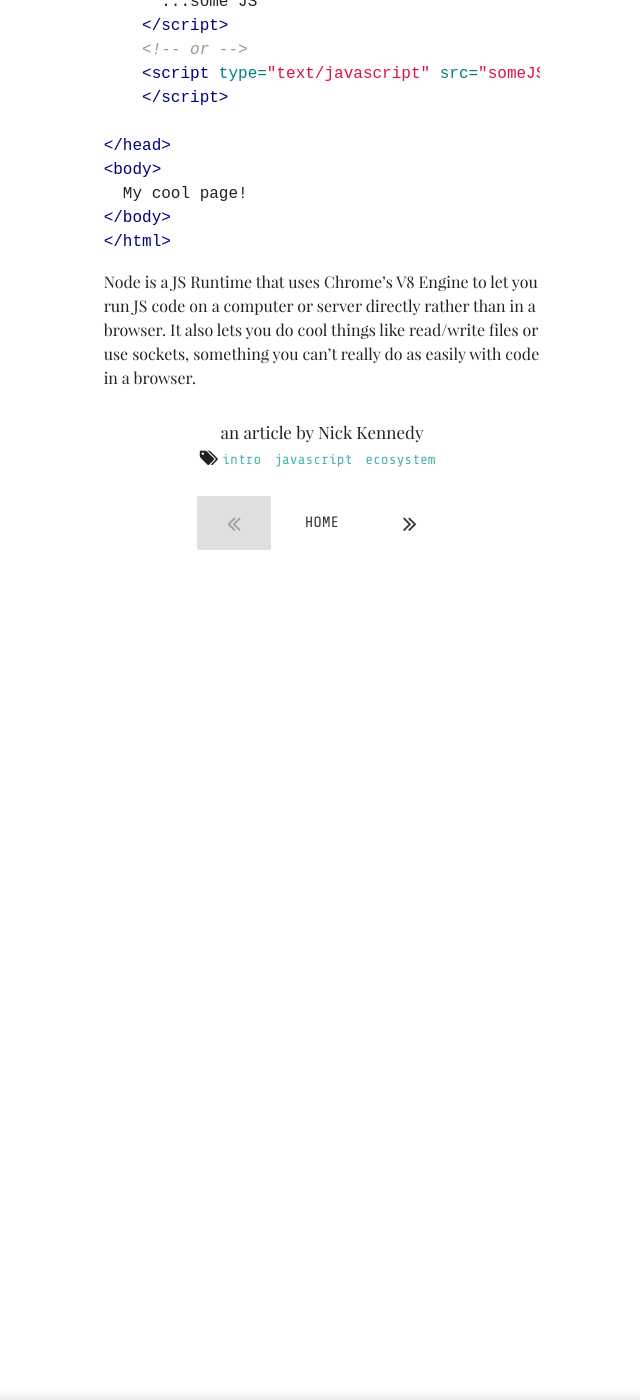
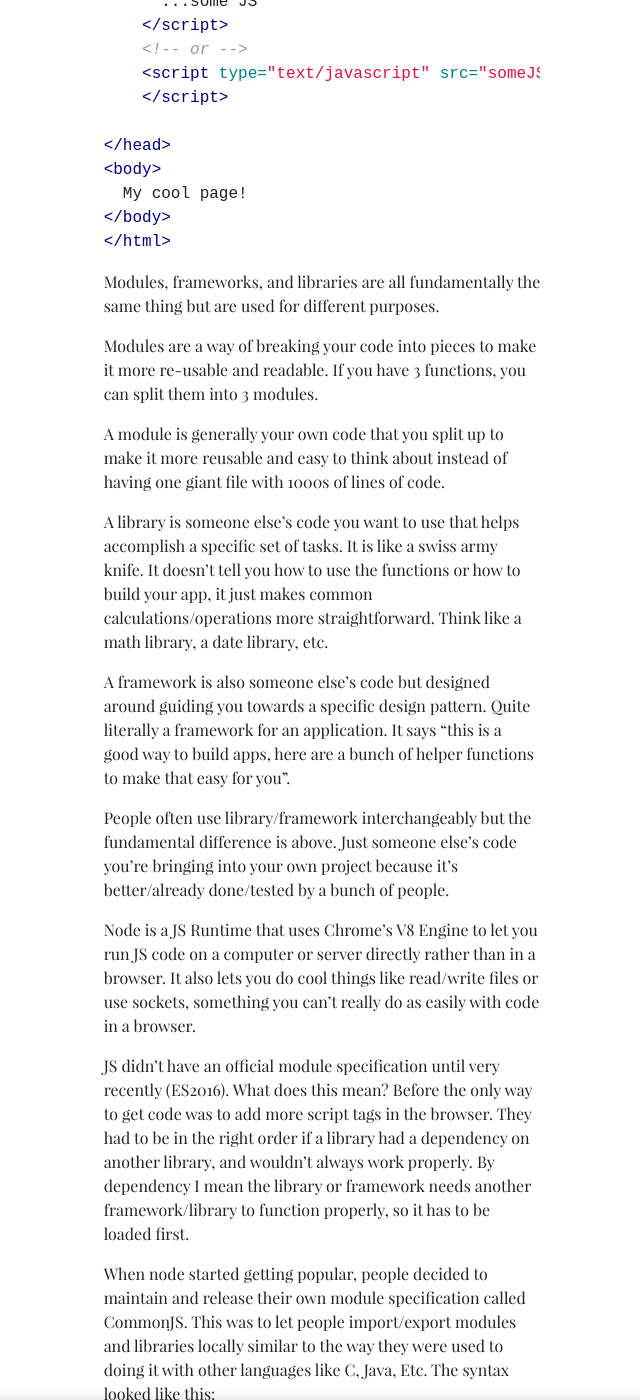
Before and after one commit to NicholasGW/nicholasgw.github.io, a Jekyll site: the page built from _posts/2016-12-19-javascript-tldr.md, in a window 1280 px wide and 1400 px high, scrolled down 1142 px. Shown: the whole window, without its empty margins (318-958 px from the left). Built offline with Jekyll 4.4.1, drawn with Linux system fonts in a browser that asks for light colours; some web fonts are replaced; some of the changed text lies outside the part shown.

Commit message:
More stuff up to modules, should divide up to sections

````diff
--- a/_posts/2016-12-19-javascript-tldr.md
+++ b/_posts/2016-12-19-javascript-tldr.md
@@ -38,4 +38,42 @@ JS used to be added to a webpage with a simple script tag. This still works and
 </html>
 ```
 
+Modules, frameworks, and libraries are all fundamentally the same thing but are used for different purposes.
+
+Modules are a way of breaking your code into pieces to make it more re-usable and readable. If you have 3 functions, you can split them into 3 modules.
+
+A module is generally your own code that you split up to make it more reusable and easy to think about instead of having one giant file with 1000s of lines of code.
+
+A library is someone else's code you want to use that helps accomplish a specific set of tasks. It is like a swiss army knife. It doesn't tell you how to use the functions or how to build your app, it just makes common calculations/operations more straightforward. Think like a math library, a date library, etc.
+
+A framework is also someone else's code but designed around guiding you towards a specific design pattern. Quite literally a framework for an application. It says "this is a good way to build apps, here are a bunch of helper functions to make that easy for you".
+
+People often use library/framework interchangeably but the fundamental difference is above. Just someone else's code you're bringing into your own project because it's better/already done/tested by a bunch of people.
+
 Node is a JS Runtime that uses Chrome's V8 Engine to let you run JS code on a computer or server directly rather than in a browser. It also lets you do cool things like read/write files or use sockets, something you can't really do as easily with code in a browser.
+
+JS didn't have an official module specification until very recently (ES2016). What does this mean? Before the only way to get code was to add more script tags in the browser. They had to be in the right order if a library had a dependency on another library, and wouldn't always work properly. By dependency I mean the library or framework needs another framework/library to function properly, so it has to be loaded first.
+
+When node started getting popular, people decided to maintain and release their own module specification called CommonJS. This was to let people import/export modules and libraries locally similar to the way they were used to doing it with other languages like C, Java, Etc. The syntax looked like this:
+
+```javascript
+var myLibrary = require('library');
+```
+
+This would pull in whatever was in `library.js` and exported on the module object. `library.js` needed to have this at the end:
+
+```
+module.exports = {
+  stuff
+}
+```
+
+Basically library would expose an object, and using 'require' would allow you use this object inside another JS file. This was a much better setup thank using many many link tags!
+
+To help manage all these libraries and libraries that have dependencies, Node Package Manager(NPM) was created. NPM is basically a program that you can run and say "I am starting a JS project, let me download and use libraries/frameworks if I need them."
+
+NPM uses a JSON configuration file called package.json to understand how libraries and frameworks work and resolve all the dependencies and flatten them. This means it looks at your package.json file, and looks at all the dependcies you've listed, then looks at the dependecies of all those packages, until it goes all the way down the chain and downloads all the right stuff. A big improvement over script tag!
+
+The package.json file makes it really easy for someone else to download your project and use it, tweak it, or work on it.
+
+Git is a system for doing _version control_. This means that multiple people can edit the set of files without screwing things up. All the changes you make are tracked, reversible, etc.
````
Also changed, not shown: 8 other files.
